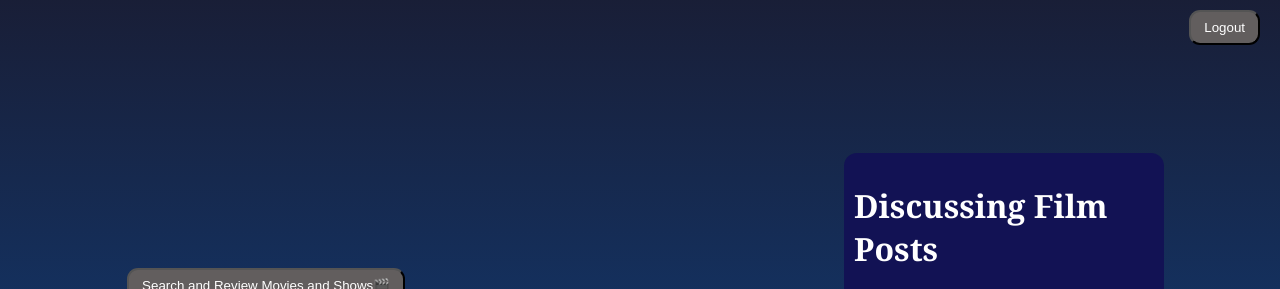
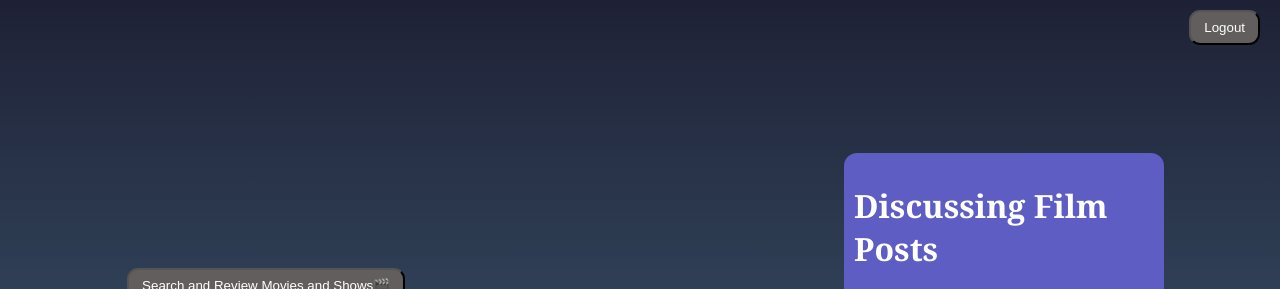
Before and after one commit to seang673/MovieTVShowReview, a Flask app: page /main in a window 1280 px wide. Shown: the top 289 px of the page. Run offline with Flask 3, Linux system fonts and the light colour scheme; the visitor is signed in with stand-in values (Sample User, id 1); some libraries are stand-ins or nearby versions.

Commit message:
UI Changes

```diff
--- a/static/discover.css
+++ b/static/discover.css
@@ -1,6 +1,6 @@
 body{
     font-family:Arial, Helvetica, sans-serif;
-    background: #94cd93;
+    background: #93e191;
     color:white;
     text-align:center;
 }
--- a/static/main.css
+++ b/static/main.css
@@ -4,7 +4,7 @@ body{
     gap:8rem;
     justify-content: center;
     align-items:center;
-    background:linear-gradient(to bottom, #1A1A2E, #007BFF);
+    background:linear-gradient(to bottom, #1A1A2E, #7ac2e1);
     background-size: 200% 200%;
     background-attachment:fixed;
     animation: scrollGradient 8s ease infinite;
@@ -33,7 +33,7 @@ body{
     align-items:center;
     justify-content: center;;
     padding:10px;
-    background-color:rgb(18, 18, 84);
+    background-color:rgb(93, 93, 195);
     border-radius:13px;
     width:300px;
     margin-left:225px;
--- a/static/news.css
+++ b/static/news.css
@@ -1,5 +1,5 @@
 body{
-    background:  #98dde4;
+    background:  #bbe2a7;
     background-size: 100% 100vh;
     color: white;
     text-align: center;
--- a/static/upcoming.css
+++ b/static/upcoming.css
@@ -1,7 +1,7 @@
 body{
     font-family: Arial, sans-serif;
     text-align:center;
-    background-color:rgb(213, 225, 141);
+    background-color:rgb(120, 175, 243);
     color: white;
 }
 
```
